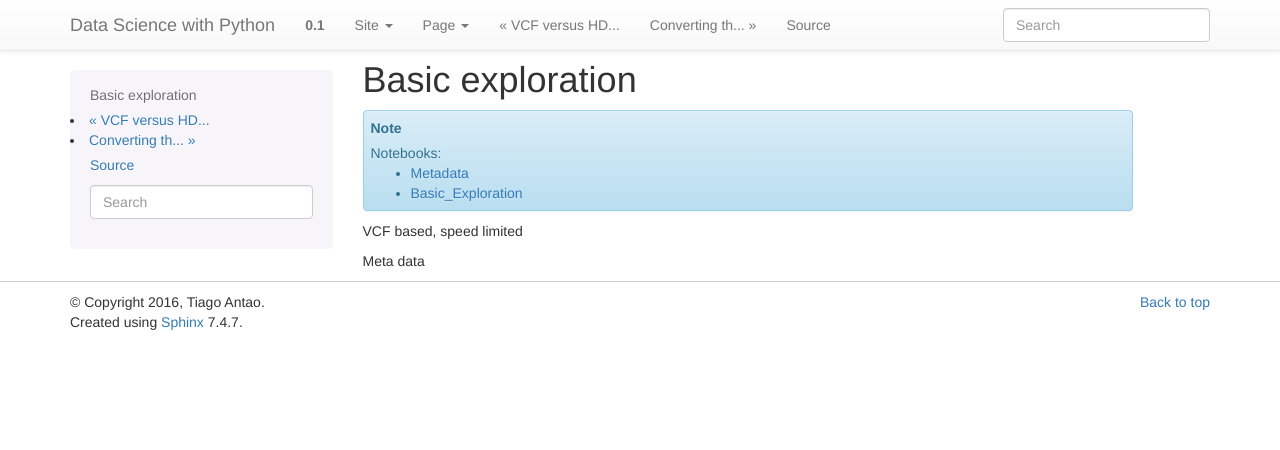
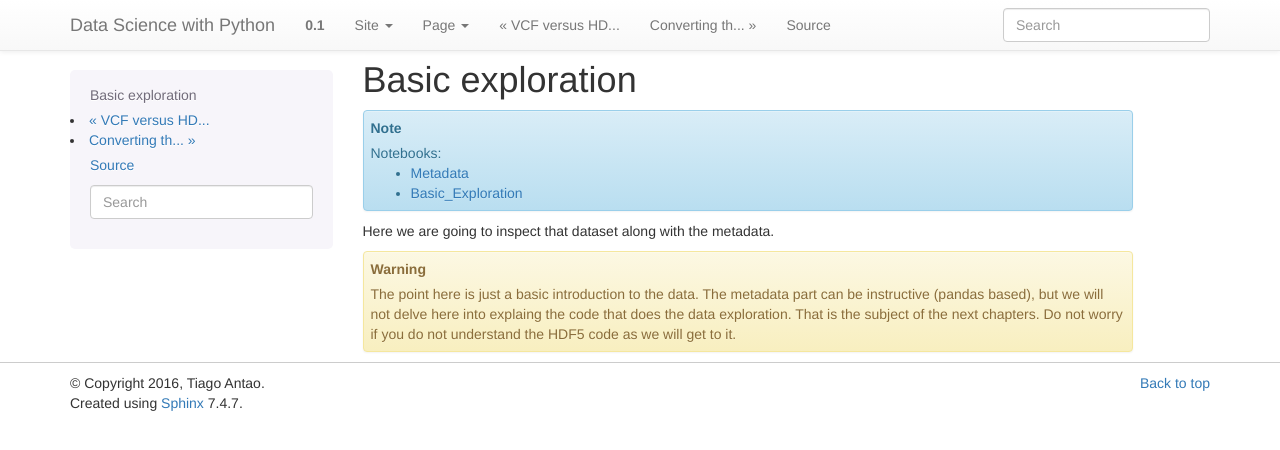
Before and after one commit to tiagoantao/data-science-teaching, a Sphinx documentation site: the page built from docs/basic_exploration.rst, in a window 1280 px wide. Shown: the top 450 px of the page. Built offline with Sphinx 7.4.7, drawn with Linux system fonts in a browser that asks for light colours; pages that are not in the unit, such as notebooks, are missing from menus.

Commit message:
documentation ongoing

```diff
--- a/docs/basic_exploration.rst
+++ b/docs/basic_exploration.rst
@@ -9,9 +9,15 @@ Basic exploration
   * Basic_Exploration_
 
 
-VCF based, speed limited
+Here we are going to inspect that dataset along with the metadata.
 
-Meta data
+.. warning::
+    The point here is just a basic introduction to the data. The metadata
+    part can be instructive (pandas based), but we will not delve here into
+    explaing the code that does the data exploration. That is the subject
+    of the next chapters. Do not worry if you do not understand the HDF5 code
+    as we will get to it.
+
 
 .. _Basic_Exploration: http://nbviewer.jupyter.org/github/tiagoantao/data-science-teaching/blob/master/notebooks/001_Basic_Exploration.ipynb
 .. _Metadata: http://nbviewer.jupyter.org/github/tiagoantao/data-science-teaching/blob/master/notebooks/001_Metadata.ipynb
--- a/docs/pre_processing.rst
+++ b/docs/pre_processing.rst
@@ -36,7 +36,8 @@ So we will make each process write a small HDF5 per computation and then a
 a single HDF5 file. Note that this single procedure will be much faster as
 it will read data not from a VCF file, but from a HDF5 file.
 
-
+.. TODO::
+    Return to exploration, explain code
 
 
 .. info::
--- a/docs/reducing.rst
+++ b/docs/reducing.rst
@@ -3,5 +3,7 @@ Subsampling data
 ****************
 
 
+Singletons (refer)
+
 Generators not functions
 ========================
```
Also changed, not shown: docs/speed.rst (+12 -0 lines).
